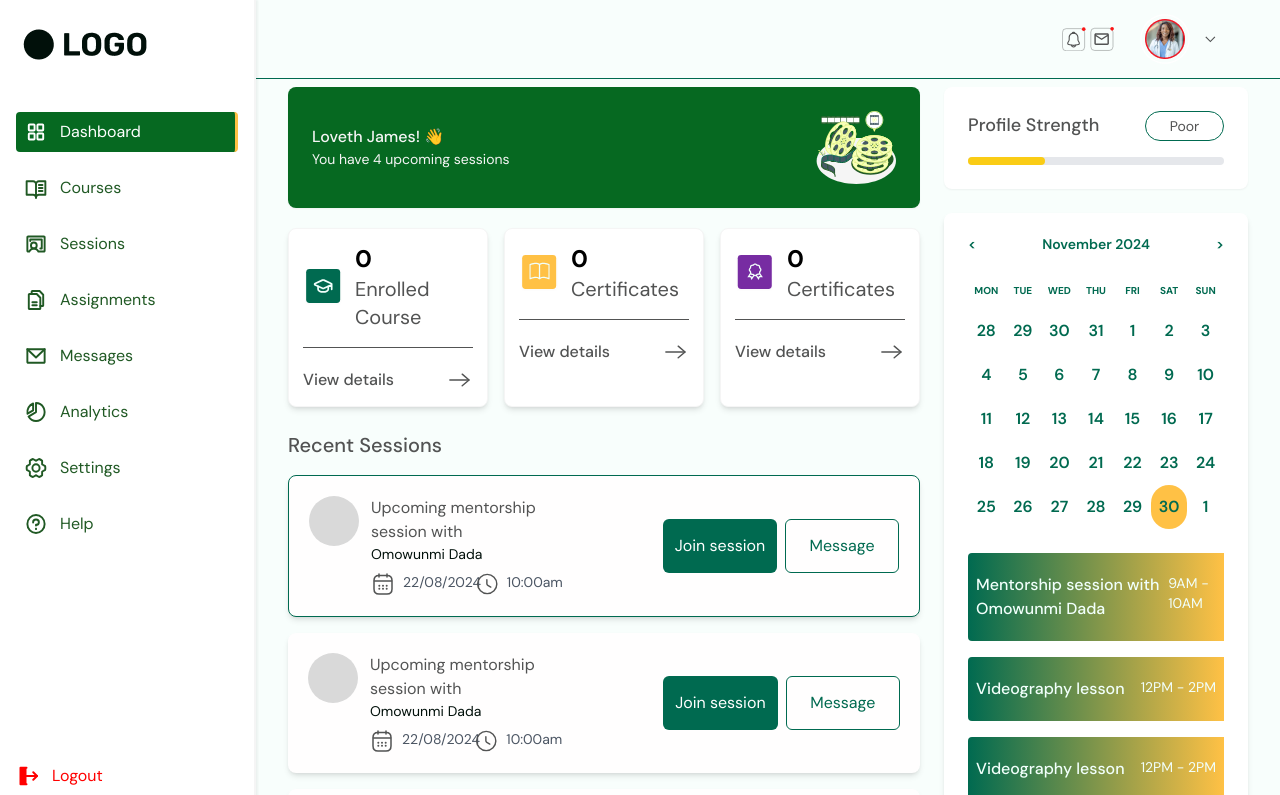
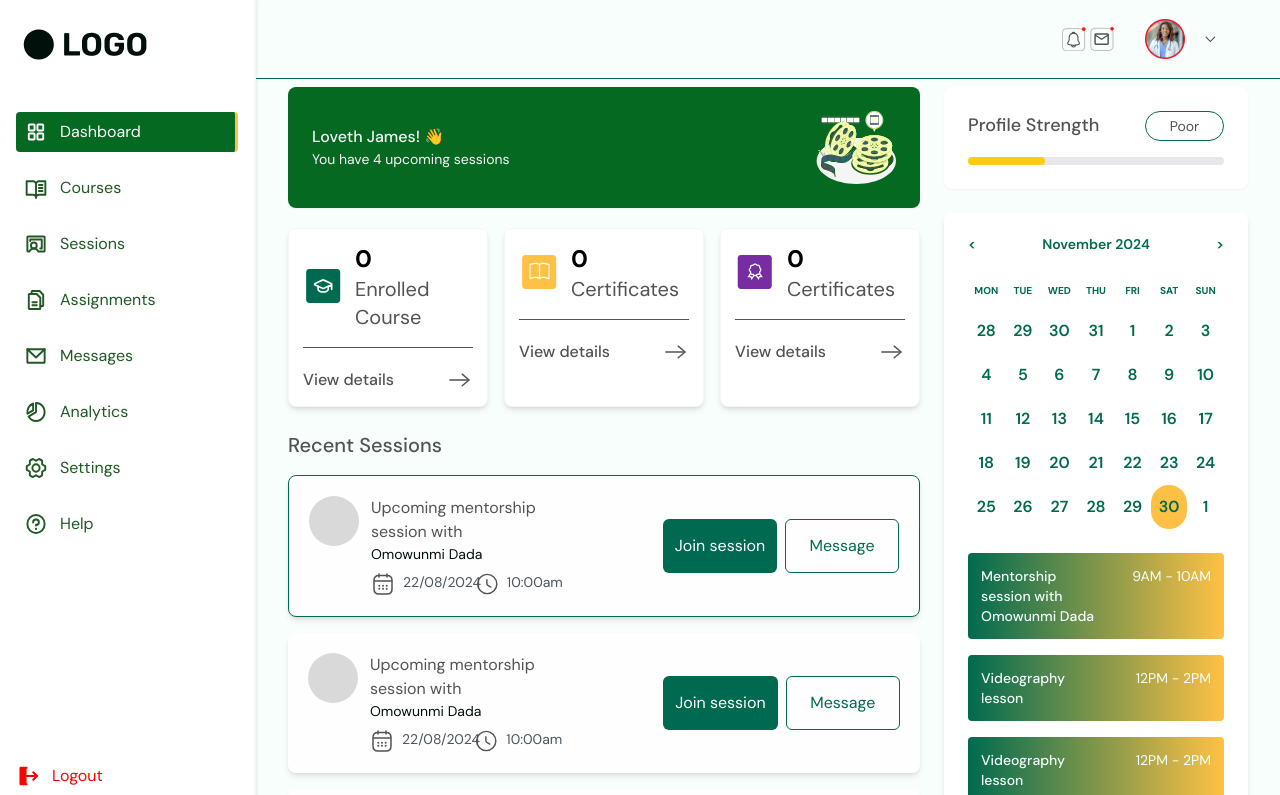
Before and after one commit to Omolara5861/superstar-mentors, a Next.js app: page /mentee-dashboard in a window 1280 px wide. Shown: the top 795 px of the page. Built offline with nearby package versions, Linux system fonts and the light colour scheme.

Commit message:
Refactor page

```diff
--- a/src/app/mentee-dashboard/page.tsx
+++ b/src/app/mentee-dashboard/page.tsx
@@ -174,10 +174,10 @@ function Dashboard() {
                             {events.map((event, index) => (
                                 <div
                                     key={index}
-                                    className="flex justify-between py-5 px-2 bg-gradient-to-r from-[#006A50] to-[#FFC145] text-[#F1FFFB] rounded-s"
+                                    className="flex justify-between text-sm rounded-[4px] p-[13px] bg-gradient-to-r from-[#006A50] to-[#FFC145] text-[#F1FFFB] rounded-s"
                                 >
-                                        <p className="font-medium">{event.title}</p>
-                                        <p className="text-sm">{event.time}</p>
+                                    <p className="font-medium max-w-[50%]">{event.title}</p>
+                                        <p>{event.time}</p>
                                 </div>
                             ))}
                         </div>
```
